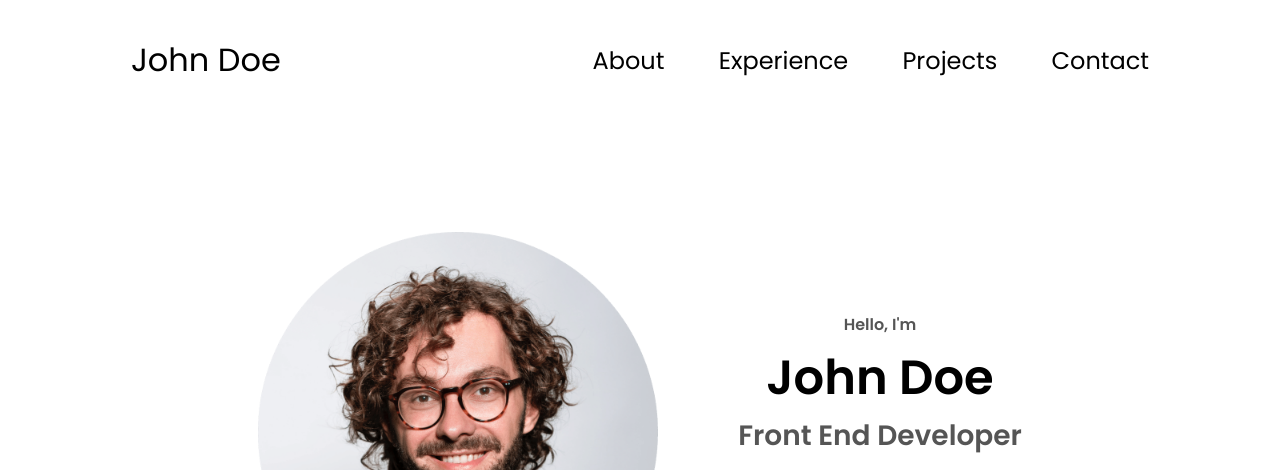
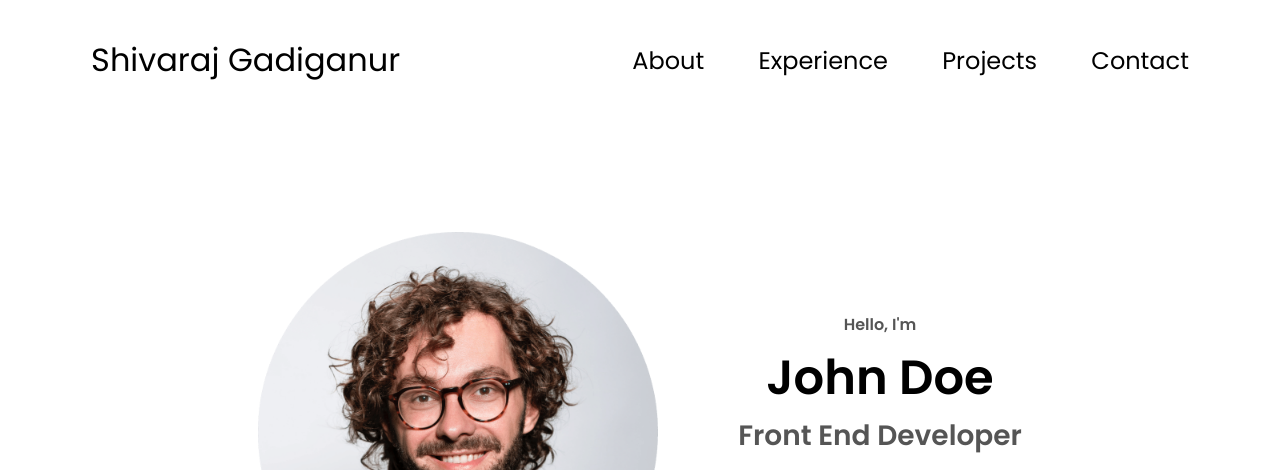
Before and after one commit to Shivraj2023/Portfoilio, a plain HTML site: page index.html in a window 1280 px wide. Shown: the top 470 px of the page. Drawn offline with Linux system fonts and the light colour scheme.

Commit message:
name changed

```diff
--- a/index.html
+++ b/index.html
@@ -8,7 +8,7 @@
   </head>
   <body>
       <header class="main">
-        <div class="logo">John Doe</div>
+        <div class="logo">Shivaraj Gadiganur</div>
          <div class="menu">
             <a href="#about">About</a>
             <a href="">Experience</a>
```
